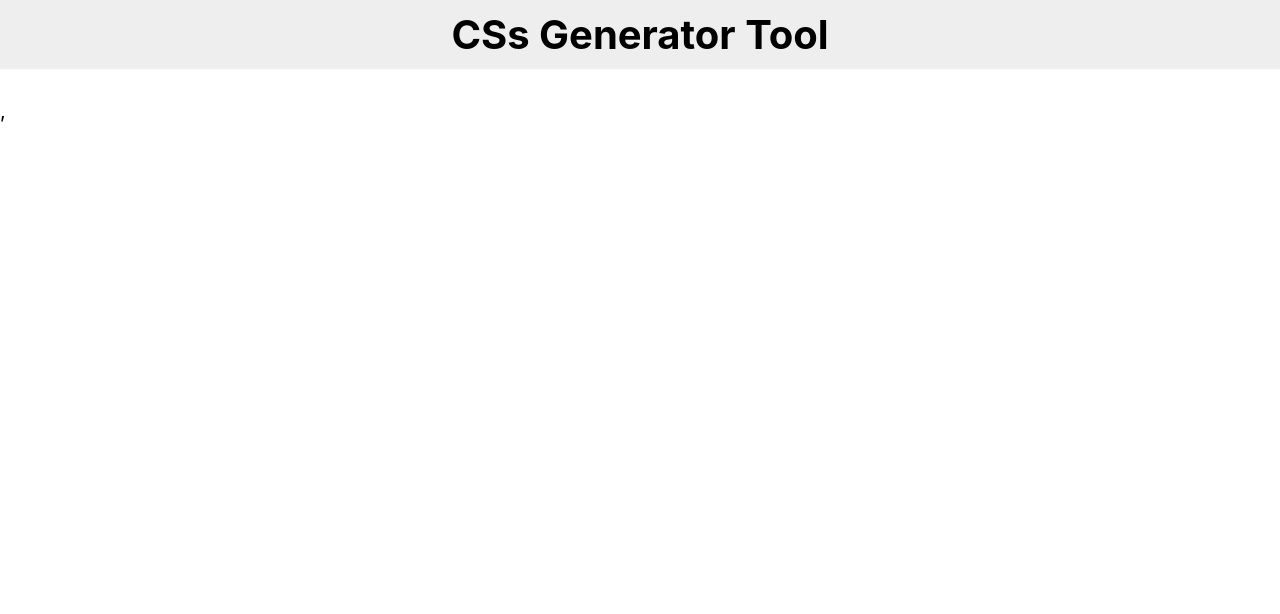
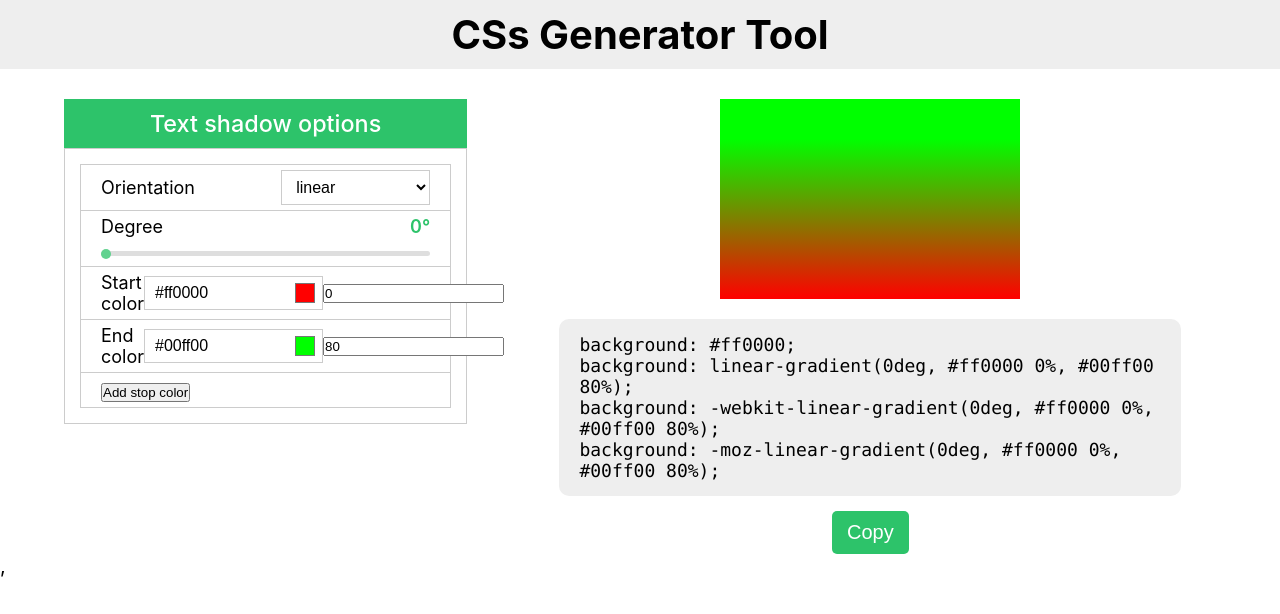
Before and after one commit to duonghaipham/css-generator, a React (Create React App) app: page /gradient in a window 1280 px wide. Shown: the top 614 px of the page. Built offline with nearby package versions, Linux system fonts and the light colour scheme.

Commit message:
Finish mainly gradient

```diff
--- a/src/App.js
+++ b/src/App.js
@@ -2,6 +2,7 @@ import {Switch, Route} from 'react-router-dom';
 import Home from './components/Home';
 import BoxShadow from './components/BoxShadow';
 import TextShadow from './components/TextShadow';
+import Gradient from './components/Gradient';
 import Cursor from './components/Cursor';
 import BorderRadius from './components/BorderRadius';
 import Transform from './components/Transform';
@@ -17,6 +18,7 @@ const App = () => {
         <Route path='/' component={Home} exact />
         <Route path='/box-shadow' component={BoxShadow} />
         <Route path='/text-shadow' component={TextShadow} />
+        <Route path='/gradient' component={Gradient} />
         <Route path='/cursor' component={Cursor} />
         <Route path='/border-radius' component={BorderRadius} />
         <Route path='/transform' component={Transform} />
--- /dev/null
+++ b/src/components/Gradient.js
@@ -0,0 +1,174 @@
+import {useRef, useState} from 'react';
+import {hexToRgb, rgbToHex} from './color';
+
+const Gradient = () => {
+  const [orientation, setOrientation] = useState('linear');
+  const [degree, setDegree] = useState('0');
+  const [colors, setColors] = useState([{col: '#ff0000', per: 0}, {col: '#00ff00', per: 80}]);
+  const [size, setSize] = useState('farthest-corner');
+  const [position, setPosition] = useState('center center');
+  const [copied, setCopied] = useState(false);
+
+  const colorsText = useRef([]);
+  const outputText = useRef();
+
+  const listOrientations = ['linear', 'radical', 'elliptical', 'repeat linear', 'repeat radical', 'repeat elliptical'];
+  const listSizes = ['farthest-corner', 'farthest-size'];
+  const listPositions = ['top left', 'top center', 'top right', 'left center', 'center center', 'right center', 'bottom left', 'bottom center', 'bottom right'];
+
+  const handleOrientationChange = event => {
+    setOrientation(event.target.value);
+    setCopied(false);
+  }
+
+  const handleDegreeChange = event => {
+    setDegree(event.target.value);
+    setCopied(false);
+  }
+
+  const handleSizeChange = event => {
+    setSize(event.target.value);
+    setCopied(false);
+  }
+
+  const handlePositionChange = event => {
+    setPosition(event.target.value);
+    setCopied(false);
+  }
+
+  const handleColorTextChange = (event, index) => {
+    const hex = event.target.value;
+    if (hex.length === 7 && hex[0] === '#') {
+      const newColors = [...colors];
+      newColors[index] = {col: hex, per: newColors[index].per };
+      setColors(newColors);
+      setCopied(false);
+    }
+  }
+
+  const handleColorChooserChange = (event, index) => {
+    const hex = event.target.value;
+    const newColors = [...colors];
+    newColors[index] = {col: hex, per: colors[index].per};
+    setColors(newColors);
+    colorsText.current[index].value = hex;
+    setCopied(false);
+  }
+
+  const handleColorPercentageChange = (event, index) => {
+    const newColors = [...colors];
+    newColors[index] = {col: newColors[index].col, per: event.target.value};
+    setColors(newColors);
+    setCopied(false);
+  }
+
+  const handleRemoveColorClick = index => {
+    const newColors = [...colors];
+    newColors.splice(index, 1);
+    setColors(newColors);
+    setCopied(false);
+  }
+
+  const handleAddColorClick = () => {
+    const newColors = [...colors];
+    newColors.splice(colors.length - 1, 0, {col: '#ffff00', per: 40});
+    setColors(newColors);
+    setCopied(false);
+  }
+
+  const handleCopyClick = () => {
+    navigator.clipboard.writeText(outputText.current.innerText);
+    setCopied(true);
+  }
+
+  const createValue = () => {
+    let value = `${orientation}-gradient(${degree}deg`;
+    colors.forEach((color) => {
+      value += `, ${color.col} ${color.per}%`;
+    });
+    value += ')';
+    return value;
+  }
+
+  const value = createValue();
+
+  return (
+    <div className='function-container'>
+      <div className='custom-container'>
+        <h3 className='header'>Text shadow options</h3>
+        <ul className='custom-list'>
+          <li className='custom-item item-inline'>
+            <div className='meta'>
+              <label>Orientation</label>
+            </div>
+            <select className='combobox' onChange={handleOrientationChange}>
+              {listOrientations.map(orientation => <option>{orientation}</option>)}
+            </select>
+          </li>
+          {(orientation.includes('linear')) ?
+            <li className='custom-item'>
+              <div className='meta'>
+                <label>Degree</label>
+                <span className='value'>{degree}&deg;</span>
+              </div>
+              <input type='range' min='0' max='360' defaultValue='0' className='range-slider' onChange={handleDegreeChange} />
+            </li>
+            :
+            <>
+              <li className='custom-item item-inline'>
+                <div className='meta'>
+                  <label>Size</label>
+                </div>
+                <select className='combobox' onChange={handleSizeChange}>
+                  {listSizes.map(size => <option>{size}</option>)}
+                </select>
+              </li>
+              <li className='custom-item item-inline'>
+                <div className='meta'>
+                  <label>Position</label>
+                </div>
+                <select className='combobox' onChange={handlePositionChange}>
+                  {listPositions.map(position => <option>{position}</option>)}
+                </select>
+              </li>
+            </>}
+          {colors.map((color, index) =>
+              <li className='custom-item item-inline'>
+                <div className='meta'>
+                  <label>{(index === 0) ? 'Start color' : (index === colors.length - 1) ? 'End color' : 'Stop color'}</label>
+                  {(index !== 0 && index !== colors.length - 1) ? <span onClick={() => handleRemoveColorClick(index)}>&#10006;</span> : ''}
+                </div>
+                <div className='color-picker'>
+                  <input type='text' className='color-text' ref={element => colorsText.current[index] = element}
+                         defaultValue={color.col} onChange={event => handleColorTextChange(event, index)} />
+                  <input type='color' className='color-chooser' value={color.col}
+                         onChange={event => handleColorChooserChange(event, index)} />
+                </div>
+                <input type='text' className='color-percentage' defaultValue={color.per}
+                       onChange={event => handleColorPercentageChange(event, index)} />
+              </li>
+          )}
+          <li className='custom-item'>
+            <button onClick={handleAddColorClick}>Add stop color</button>
+          </li>
+        </ul>
+      </div>
+      <div className='result-container'>
+        <div className='preview'>
+          <div className='test-box-1' style={{ background: value }} />
+        </div>
+        <div className='output'>
+          <p className='text' ref={outputText}>
+            background: {colors[0].col};<br />
+            background: {value};<br />
+            background: -webkit-{value};<br />
+            background: -moz-{value};<br />
+          </p>
+          <button className='copy' onClick={handleCopyClick}>{(copied) ? 'Copied' : 'Copy'}</button>
+        </div>
+      </div>
+    </div>
+  );
+};
+
+export default Gradient;
--- a/src/components/Home.js
+++ b/src/components/Home.js
@@ -6,9 +6,8 @@ const Home = () => {
     <main id='list-options'>
       <Link to='/box-shadow' className='option'>Box Shadow</Link>
       <Link to='/text-shadow' className='option'>Text Shadow</Link>
-      <section className='option'>Gradient</section>
+      <Link to='/gradient' className='option'>Gradient</Link>
       <Link to='/cursor' className='option'>CSS Cursor</Link>
-      <section className='option'>Border</section>
       <Link to='/border-radius' className='option'>Border Radius</Link>
       <Link to='/transform' className='option'>Transform</Link>
       <Link to='/color-converter' className='option'>RGBA & Hex Color</Link>
```
